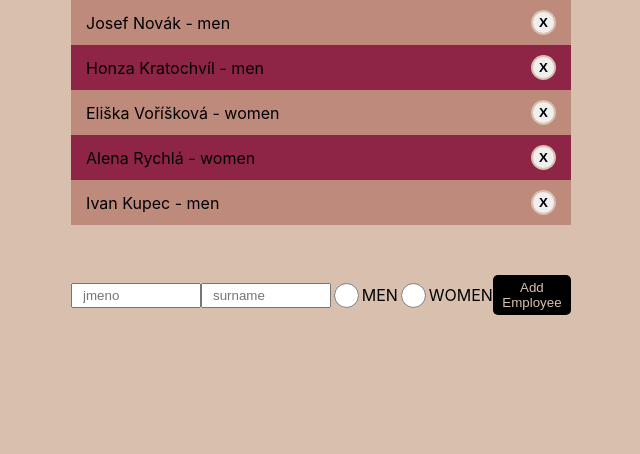
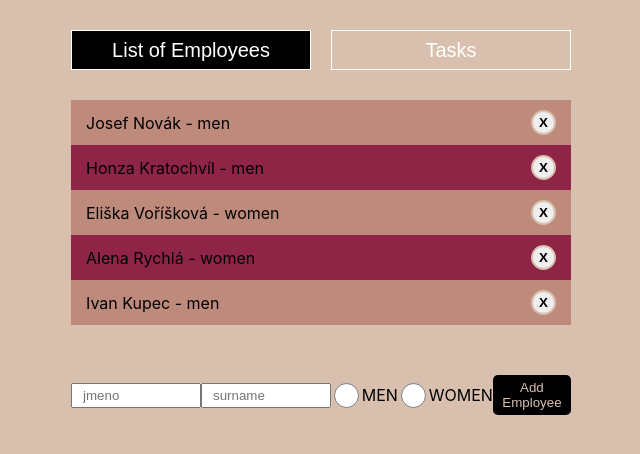
Before and after one commit to zajanaza/vykopove_prace, a React (Create React App) app: page / in a window 1280 px wide. Shown: the top 454 px of the page, without its empty margins (319-959 px from the left). Built offline with nearby package versions, Linux system fonts and the light colour scheme.

Commit message:
countMen a countWomen added

```diff
--- a/src/components/Home/Home.js
+++ b/src/components/Home/Home.js
@@ -1,11 +1,14 @@
 import React from "react";
 import operators from '../../operatorsData';
-import { PageContainer, OperatorList, OperatorItem, OperatorForm, Input, Button } from './HomeStyle';
+import { PageContainer, OperatorList, OperatorItem, OperatorForm, Input, Button, Buttons, TabButton, ShelterForm, TabButton2 } from './HomeStyle';
 import { useState, useRef } from "react";
 
 export default function Home() {
   const [listOfOperators, setListOfOperators] =useState(operators);
   const operatorsCount = useRef(operators.length);
+  const [activeTab, setActiveTab] = useState("list-of-operators");
+  const [countMen, setCountMen] = useState (3);
+  const [countWomen, setCountWomen] = useState (2);
   const [newOperator, setNewOperator] = useState({
     id: (listOfOperators.length > 0 ? Math.max(...listOfOperators.map(operator => operator.id)) + 1 : 1),
     name:"",
@@ -34,6 +37,9 @@ export default function Home() {
     setListOfOperators((listOfOperators) => {
       return [...listOfOperators, newOperator];
     });
+    if (newOperator.gender === 'men') {
+      setCountMen(countMen+1);
+    } else setCountWomen(countWomen+1);
     operatorsCount.current++;
     const newOperatorGender = newOperator.gender;
     const updateOperator = {
@@ -45,11 +51,22 @@ export default function Home() {
     setNewOperator(updateOperator);
     setValid(false);
   };
-  const handleDelete = (idToDel) => {
+
+  const handleDelete = (idToDel, genderToDel) => {
     setListOfOperators(listOfOperators.filter((operator) => operator.id !== idToDel));
+    if (genderToDel === 'men') {
+      setCountMen(countMen-1)
+    } else setCountWomen(countWomen-1);
   };
+
   return (
     <PageContainer>
+      <Buttons>
+        <TabButton name="list-of-operators" data-active={activeTab} onClick={() => setActiveTab ('list-of-operators')}>List of Employees</TabButton>
+        <TabButton name='shelter-storage' data-active={activeTab} onClick={() => setActiveTab('shelter-storage')}>Tasks</TabButton>
+      </Buttons>
+      {(activeTab === 'list-of-operators') &&
+      <>
         <OperatorList name='operatorList'>
           {listOfOperators.map((operator) => {
             return(
@@ -64,7 +81,7 @@ export default function Home() {
                     height: 25 + 'px',
                     width: 25 + 'px'
                 }}
-              onClick={() => {handleDelete(operator.id)}}>
+                onClick={() => {handleDelete(operator.id, operator.gender)}}>
                 X
                 </button>
               </OperatorItem>
@@ -98,6 +115,24 @@ export default function Home() {
             />WOMEN
           <Button disabled={!valid} onClick={handleAdd}>Add Employee</Button>
         </OperatorForm>
+      </>}
+      {activeTab === 'shelter-storage' &&
+      <>
+        <h3 style={{color: '#73453F'}}>PLANNING EXCAVATION WORKS</h3>
+        <p>MEN: {countMen} </p>
+        <p>WOMEN: {countWomen} </p>
+        <ShelterForm>
+          <Input
+          type="number"
+          min="0"
+          placeholder="Enter meters"/>
+          <Input
+          type="number"
+          min="0"
+          placeholder="Enter hours"/>
+          <TabButton2>Work planning</TabButton2>
+        </ShelterForm>
+      </>}
     </PageContainer>
   )
 }
--- a/src/components/Home/HomeStyle.js
+++ b/src/components/Home/HomeStyle.js
@@ -50,3 +50,38 @@ color:#D9C0AE;
 border:none;
 border-radius: 5px;
 `;
+
+export const Buttons = styled(OperatorForm)`
+  margin: 30px 0;
+  height: 40px;
+`;
+
+export const TabButton = styled.button`
+  display: flex;
+  text-align: center;
+  align-items: center;
+  justify-content: center;
+  height: 100%;
+  width: 48%;
+  border: 1px solid white;
+  color: white;
+  font-size: 20px;
+  cursor: pointer;
+  background-color: transparent;
+  ${(props) =>{
+    if (props.name === props['data-active']){              //zmena pozadi tlacitka pri aktivaci vyberu
+      return `
+        background-color: black`;
+    }
+  }}
+`;
+
+export const ShelterForm = styled(OperatorForm)`
+
+    flex-direction: column;
+
+`;
+
+export const TabButton2 = styled(TabButton)`
+
+`;
```
Lines whose indentation alone changed are shown as unchanged.
